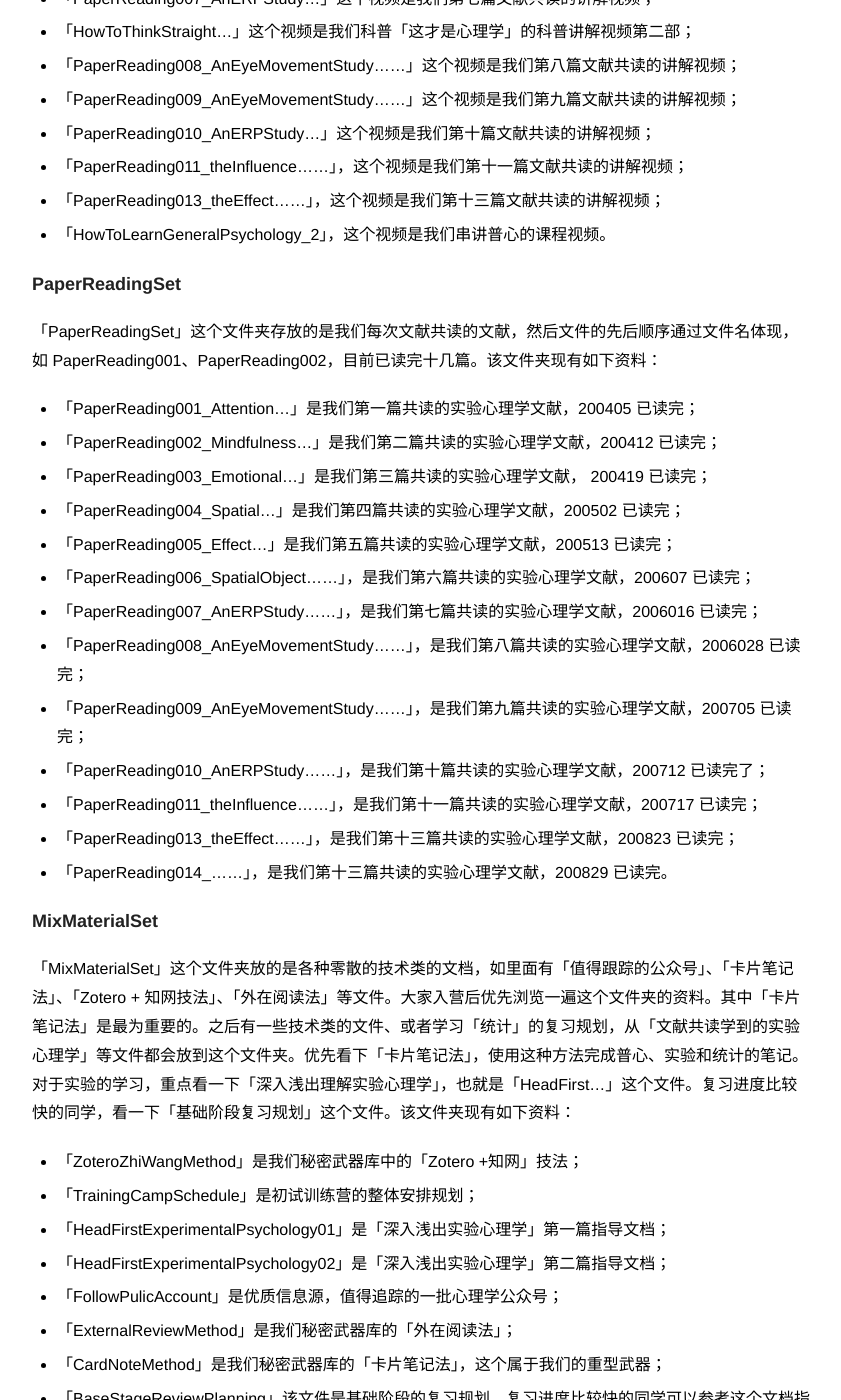
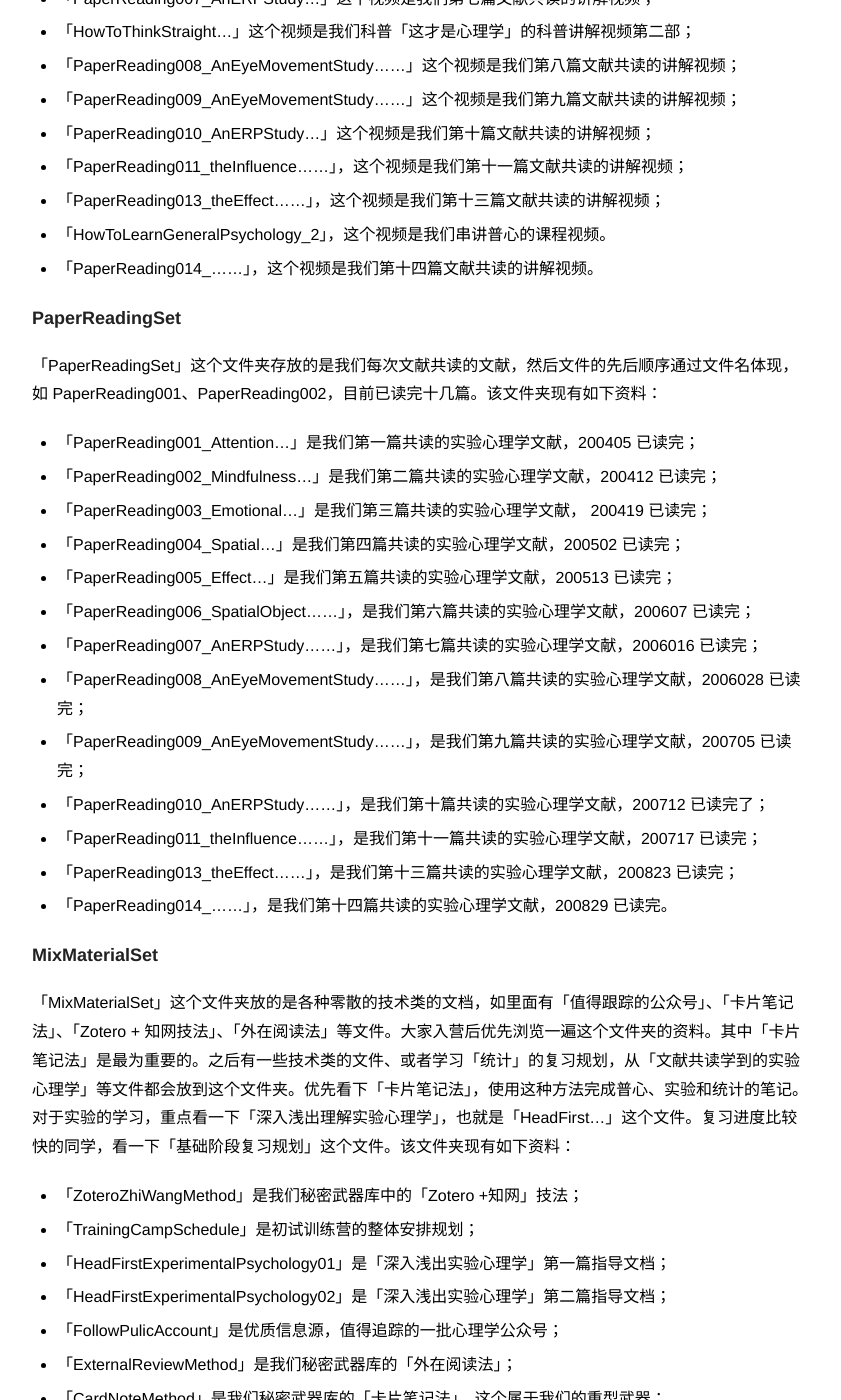
Before and after one commit to zapp926/cnu.github.io, a Jekyll site: the page built from _posts/2020-08-29-CampSchedule.md, in a window 1280 px wide and 1400 px high, scrolled down 2225 px. Shown: the whole window, without its empty margins (218-1059 px from the left). Built offline with Jekyll 4.4.1, drawn with Linux system fonts in a browser that asks for light colours.

Commit message:
Update 2020-08-29-CampSchedule.md

```diff
--- a/_posts/2020-08-29-CampSchedule.md
+++ b/_posts/2020-08-29-CampSchedule.md
@@ -49,6 +49,7 @@ description: 人是世界上最好的产品，成为自己，是最大的奖赏
 - 「PaperReading011_theInfluence……」，这个视频是我们第十一篇文献共读的讲解视频；
 - 「PaperReading013_theEffect……」，这个视频是我们第十三篇文献共读的讲解视频；
 - 「HowToLearnGeneralPsychology_2」，这个视频是我们串讲普心的课程视频。
+- 「PaperReading014_……」，这个视频是我们第十四篇文献共读的讲解视频。
 
 ### PaperReadingSet
 「PaperReadingSet」这个文件夹存放的是我们每次文献共读的文献，然后文件的先后顺序通过文件名体现，如 PaperReading001、PaperReading002，目前已读完十几篇。该文件夹现有如下资料：
@@ -64,7 +65,7 @@ description: 人是世界上最好的产品，成为自己，是最大的奖赏
 - 「PaperReading010_AnERPStudy……」，是我们第十篇共读的实验心理学文献，200712 已读完了；
 - 「PaperReading011_theInfluence……」，是我们第十一篇共读的实验心理学文献，200717 已读完；
 - 「PaperReading013_theEffect……」，是我们第十三篇共读的实验心理学文献，200823 已读完；
-- 「PaperReading014_……」，是我们第十三篇共读的实验心理学文献，200829 已读完。
+- 「PaperReading014_……」，是我们第十四篇共读的实验心理学文献，200829 已读完。
 
 ### MixMaterialSet
 「MixMaterialSet」这个文件夹放的是各种零散的技术类的文档，如里面有「值得跟踪的公众号」、「卡片笔记法」、「Zotero + 知网技法」、「外在阅读法」等文件。大家入营后优先浏览一遍这个文件夹的资料。其中「卡片笔记法」是最为重要的。之后有一些技术类的文件、或者学习「统计」的复习规划，从「文献共读学到的实验心理学」等文件都会放到这个文件夹。优先看下「卡片笔记法」，使用这种方法完成普心、实验和统计的笔记。对于实验的学习，重点看一下「深入浅出理解实验心理学」，也就是「HeadFirst…」这个文件。复习进度比较快的同学，看一下「基础阶段复习规划」这个文件。该文件夹现有如下资料：
```
